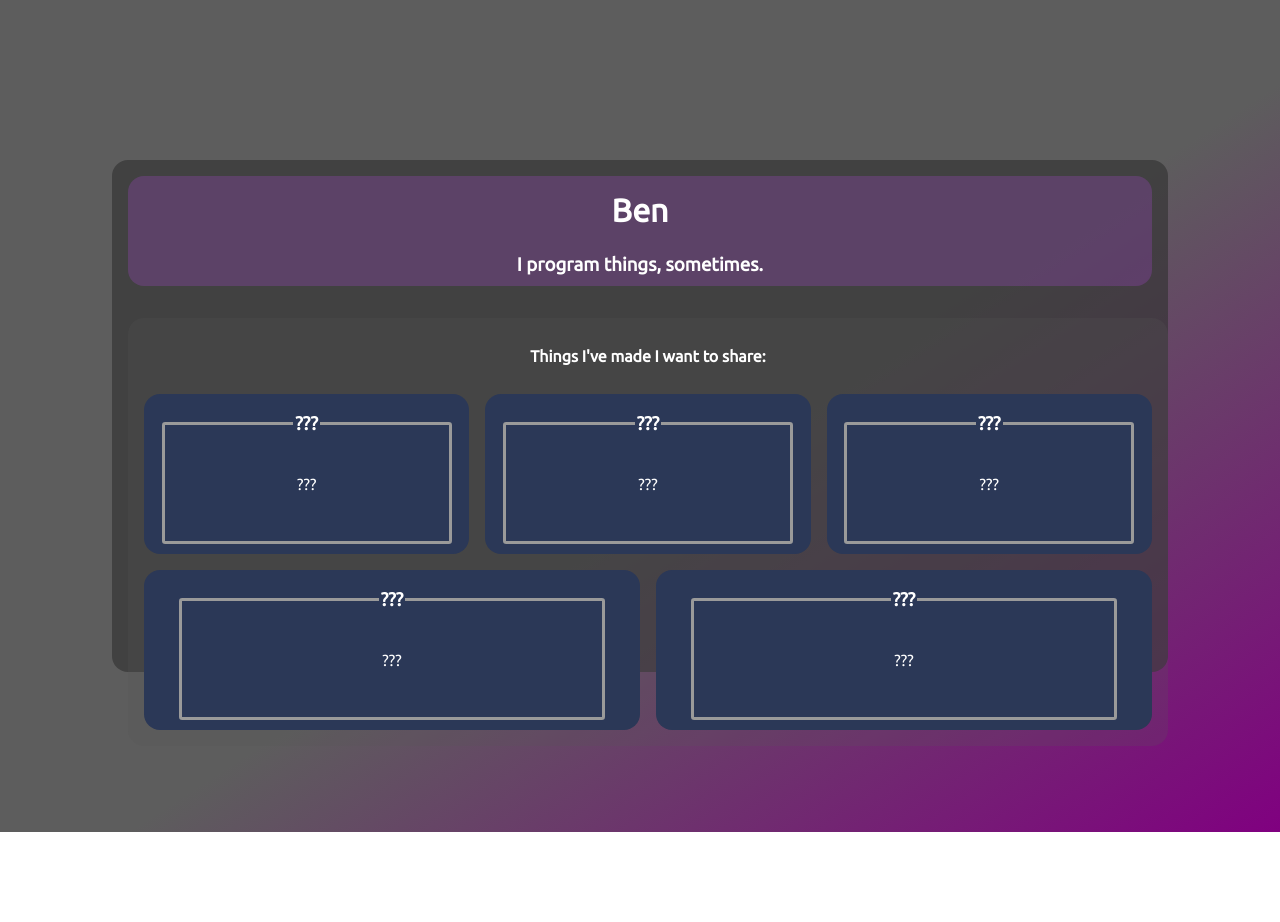
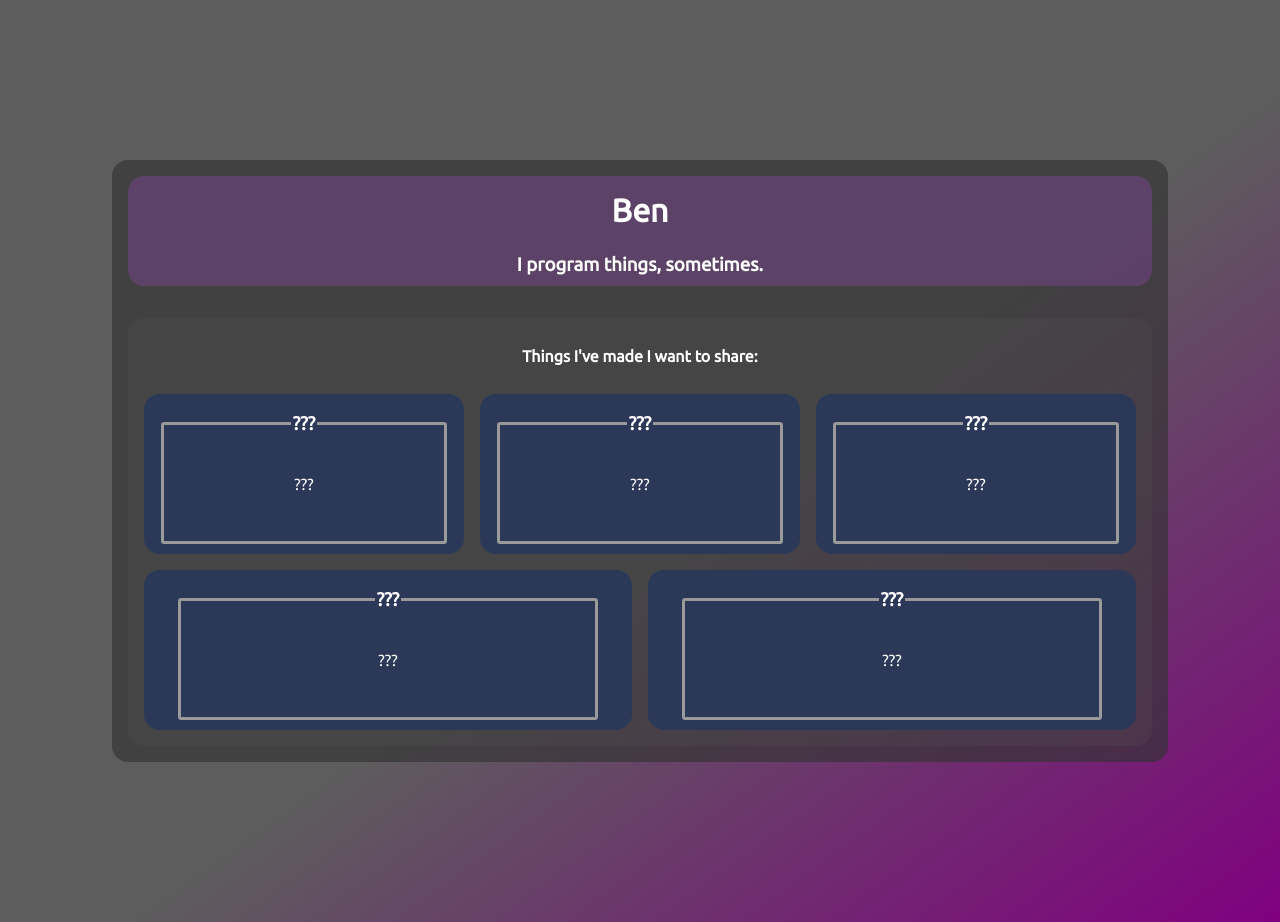
Before and after one commit to 0-ben/personal-site, a SvelteKit app: page / in a window 1280 px wide. Before the commit the page ends 832 px from the top, so only its background shows below. Built offline with nearby package versions, Linux system fonts and the light colour scheme.

Commit message:
Performance

```diff
--- a/src/routes/+layout.svelte
+++ b/src/routes/+layout.svelte
@@ -13,7 +13,7 @@
         width: 80vw;
         min-width: 80vw;
 
-        height: calc(100vh - 20em);
+        // height: calc(100vh - 20em);
 
         margin: 10em auto;
         padding: 1em;
--- a/src/routes/+page.svelte
+++ b/src/routes/+page.svelte
@@ -23,7 +23,6 @@
     #title, #things {
         text-align: center;
 
-        width: 100%;
         height: min-content;
     }
 
```
